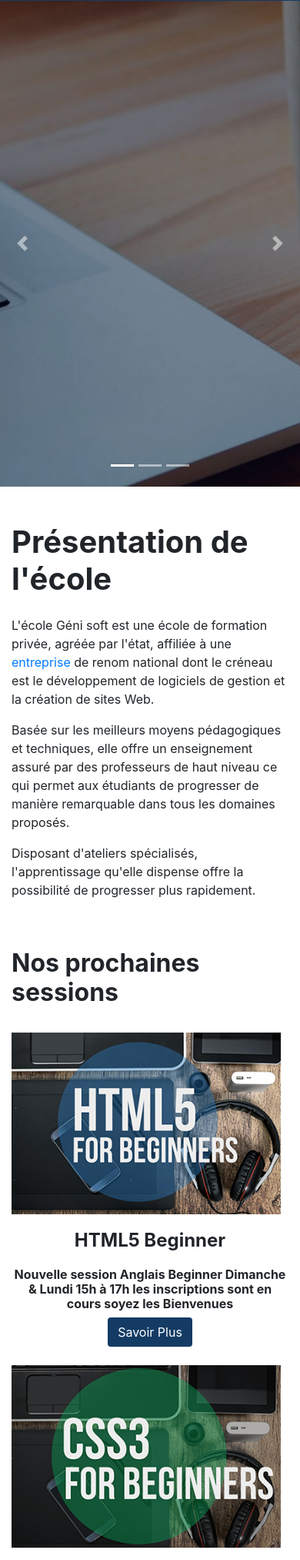
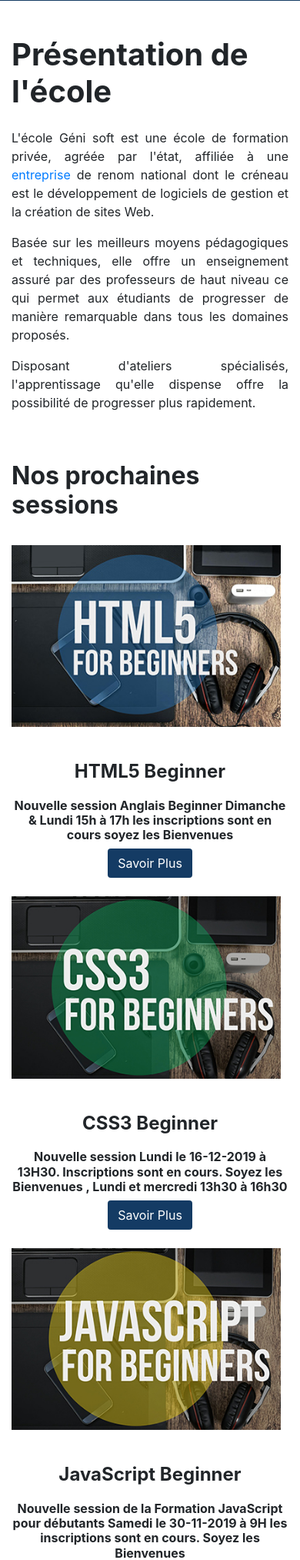
Before and after one commit to HibaMbr/pfe, a PHP site: page / in a window 390 px wide. Shown: the part 55-2081 px from the top of the page at 77% size. Run offline with PHP 8.4, Linux system fonts and the light colour scheme.

Commit message:
Ajouter la résposivité sur le carousel

```diff
--- a/css/custom.css
+++ b/css/custom.css
@@ -3,8 +3,8 @@ body {
     padding-top: 54px;
 }
 
-@media (min-width: 768px){
-    .d-md-block {
+@media (min-width: 576px){
+    .carousel-caption.d-none.d-sm-block {
         display: block!important;
         top: 50px;
         text-align: left;
--- a/index.html
+++ b/index.html
@@ -53,20 +53,7 @@
           <li class="nav-item dropdown">
             <!-- dropdown-toggle -->
             <!-- id="navDropdown" role="button" data-toggle="dropdown" aria-haspopup="true" aria-expanded="false" -->
-            <!--
-              <div class="dropdown-menu" aria-labelledby="navDropdown">
-              <a href="#" class="dropdown-item">Bureautique pack</a>
-              <a href="#" class="dropdown-item">Développement</a>
-              <a href="#" class="dropdown-item">Microsoft servers</a>
-              <a href="#" class="dropdown-item">Microsoft Office</a>
-              <a href="#" class="dropdown-item">Microsoft Office</a>
-              <a href="#" class="dropdown-item">Infographie</a>
-              <a href="#" class="dropdown-item">Langues</a>
-              <a href="#" class="dropdown-item">Autre</a>
-              <div class="dropdown-devider"></div>
-              <a href="#" class="dropdown-item">Formation Diplomantes</a>
-              </div>
-             -->
+
             <a href="formations.html" class="nav-link  js-scroll-trigger">Nos Formations</a>
           </li>
 
@@ -103,7 +90,7 @@
   <header>
 
     <!-- Start Carousel Div -->
-    <div id="carouselExampleIndicators" class="carousel slide" data-ride="carousel">
+    <div id="carouselExampleIndicators" class="carousel slide d-none d-sm-block" data-ride="carousel">
       <ol class="carousel-indicators">
         <li data-target="#carouselExampleIndicators" data-slide-to="0" class="active"></li>
         <li data-target="#carouselExampleIndicators" data-slide-to="1"></li>
@@ -113,7 +100,7 @@
       <div class="carousel-inner" role="listbox">
         <!-- Start First Slide -->
         <div class="carousel-item active" style="background-image: url('img/slide.jpg');">
-          <div class="carousel-caption d-none d-md-block">
+          <div class="carousel-caption d-none d-sm-block">
             <h2 class="slideh">L'Ecole Geni Soft</h2>
             <p><br>Une école de grande expérience dans le domaine informatique</p>
           </div>
@@ -122,7 +109,7 @@
 
         <!-- Start Second Slide -->
         <div class="carousel-item" style="background-image: url('img/slide.jpg');">
-          <div class="carousel-caption d-none d-md-block">
+          <div class="carousel-caption d-none d-sm-block">
             <h2 class="slideh">Offres Spécials</h2>
             <p><br>Des offres spécials pour les étudiants et les clients fidèles</p>
           </div>
@@ -131,13 +118,12 @@
 
         <!-- Start Third Slide -->
         <div class="carousel-item" style="background-image: url('img/slide.jpg');">
-          <div class="carousel-caption d-none d-md-block">
-            <h2 class="slideh">Informatique ou Langues Etrangères</h2>
-            <p><br>Qu'attendez-vous! Commencez à apprendre et améliorez vos compétences dans le domaine de votre choix</p>
+          <div class="carousel-caption d-none d-sm-block">
+            <h2 class="slideh">Informatique ou Langue Etrangère</h2>
+            <p><br>Qu'attendez-vous! Commencez à apprendre et améliorez vos compétences!</p>
           </div>
         </div>
         <!-- End Third Slide -->
-
       </div>
       <!-- End Carousel Inner -->
 
@@ -166,9 +152,14 @@
   <div class="container">
     <h1 class="my-4">Présentation de l'école</h1>
 
-    <p>L'école Géni soft est une école de formation privée, agréée par l'état, affiliée à une <a href="https://www.geni-soft.com/ecole.php">entreprise</a> de renom national dont le créneau est le développement de logiciels de gestion et la création de sites Web.</p>
-    <p>Basée sur les meilleurs moyens pédagogiques et techniques, elle offre un enseignement assuré par des professeurs de haut niveau ce qui permet aux étudiants de progresser de manière remarquable dans tous les domaines proposés.</p>
-    <p>Disposant d'ateliers spécialisés, l'apprentissage qu'elle dispense offre la possibilité de progresser plus rapidement.</p>
+    <p class="text-justify">L'école Géni soft est une école de formation privée, agréée par l'état, affiliée à une <a
+        href="https://www.geni-soft.com/ecole.php">entreprise</a> de renom national dont le créneau est le développement
+      de logiciels de gestion et la création de sites Web.</p>
+    <p class="text-justify">Basée sur les meilleurs moyens pédagogiques et techniques, elle offre un enseignement assuré
+      par des professeurs de haut niveau ce qui permet aux étudiants de progresser de manière remarquable dans tous les
+      domaines proposés.</p>
+    <p class="text-justify">Disposant d'ateliers spécialisés, l'apprentissage qu'elle dispense offre la possibilité de
+      progresser plus rapidement.</p>
 
     <br><br>
 
@@ -178,30 +169,39 @@
     <div class="row">
 
       <div class="col-lg-4 col-md-6 col-sm-12 mb-4">
-        <img id="prochainesession" src="img/html5.jpg">
+        <figure class="figure">
+          <img id="prochainesession" src="img/html5.jpg" alt="HTML5 Beginner" class="figure-img img-fluid">
+        </figure>
         <div class="text-center">
           <h4 class="nv-session">HTML5 Beginner</h4>
-          <h6> Nouvelle session Anglais Beginner Dimanche & Lundi 15h à 17h les inscriptions sont en cours soyez les Bienvenues</h6>
+          <h6> Nouvelle session Anglais Beginner Dimanche & Lundi 15h à 17h les inscriptions sont en cours soyez les
+            Bienvenues</h6>
           <button class="my-bg-color btn text-white">Savoir Plus</button>
         </div>
 
       </div>
 
       <div class="col-lg-4 col-md-6 col-sm-12 mb-4">
-        <img id="prochainesession" src="img/css3.jpg">
+        <figure class="figure">
+          <img id="prochainesession" src="img/css3.jpg" alt="CSS3 Beginner" class="figure-img img-fluid">
+        </figure>
         <div class="text-center">
           <h4 class="nv-session">CSS3 Beginner</h4>
-          <h6>Nouvelle session Lundi le 16-12-2019 à 13H30. Inscriptions sont en cours. Soyez les Bienvenues , Lundi et mercredi 13h30 à 16h30</h6>
+          <h6>Nouvelle session Lundi le 16-12-2019 à 13H30. Inscriptions sont en cours. Soyez les Bienvenues , Lundi et
+            mercredi 13h30 à 16h30</h6>
           <button class="my-bg-color btn text-white">Savoir Plus</button>
         </div>
 
       </div>
 
       <div class="col-lg-4 col-md-6 col-sm-12 mb-4">
-        <img id="prochainesession" src="img/js.jpg">
+        <figure class="figure">
+          <img id="prochainesession" src="img/js.jpg" alt="JS Beginner" class="figure-img img-fluid">
+        </figure>
         <div class="text-center">
           <h4 class="nv-session">JavaScript Beginner</h4>
-          <h6>Nouvelle session de la Formation JavaScript pour débutants Samedi le 30-11-2019 à 9H les inscriptions sont en cours. Soyez les Bienvenues</h6>
+          <h6>Nouvelle session de la Formation JavaScript pour débutants Samedi le 30-11-2019 à 9H les inscriptions sont
+            en cours. Soyez les Bienvenues</h6>
           <button class="my-bg-color btn text-white">Savoir Plus</button>
         </div>
 
--- a/offres.html
+++ b/offres.html
@@ -85,7 +85,6 @@
         </ul>
         <!-- End Breadcrumb -->
         <!-- Image Header -->
-        <!-- img\feuille.jpg   http://placehold.it/1200x300  img\femme.jpg   img\gens.jpg   img\capture.png -->
         <img class="img-fluid rounded mb-4" src="img\finale.png" alt="">
 
         <!-- Marketing Icons Section -->
```
Also changed, not shown: formations.html (+26 -4 lines).
